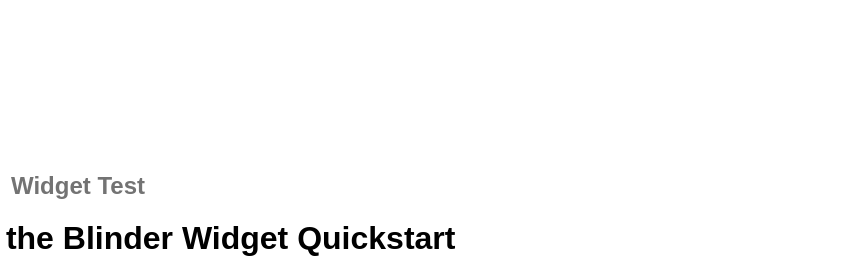
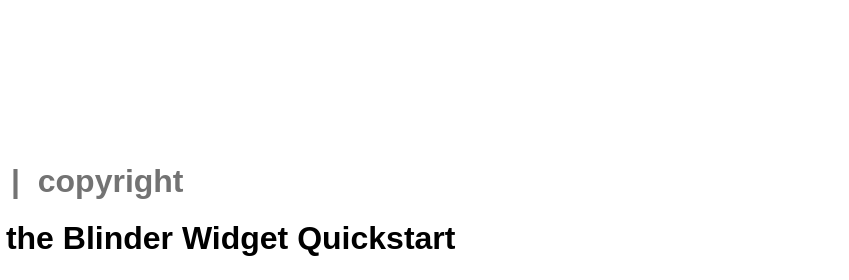
Before and after one commit to smartwave601/BlinderDemo, a website: page public/index.html in a window 1280 px wide. Shown: the top 280 px of the page, 322-1171 px from the left. Drawn offline with Linux system fonts and the light colour scheme.

Commit message:
update changes

```diff
--- a/public/index.html
+++ b/public/index.html
@@ -13,7 +13,7 @@
   <body>
     <div id="landing-page-layout">
       <div style="display: flex; align-items: end; margin-bottom: 20px;">
-        <img class="ant-image-img" src="https://basicannon.s3.amazonaws.com/blinder+Main+Logo.png" style="height: 50px; width: 173px;"><h2 id="its-working" style="margin-left: 20px;">Widget Test</h2>
+        <img class="ant-image-img" src="https://basicannon.s3.amazonaws.com/blinder+Main+Logo.png" style="height: 50px; width: 173px;"><h1 id="its-working" style="margin-left: 20px;">|&nbsp;&nbsp;copyright</h1>
       </div>
       <h1>Welcome to the Blinder Widget Quickstart</h1>
 
```
